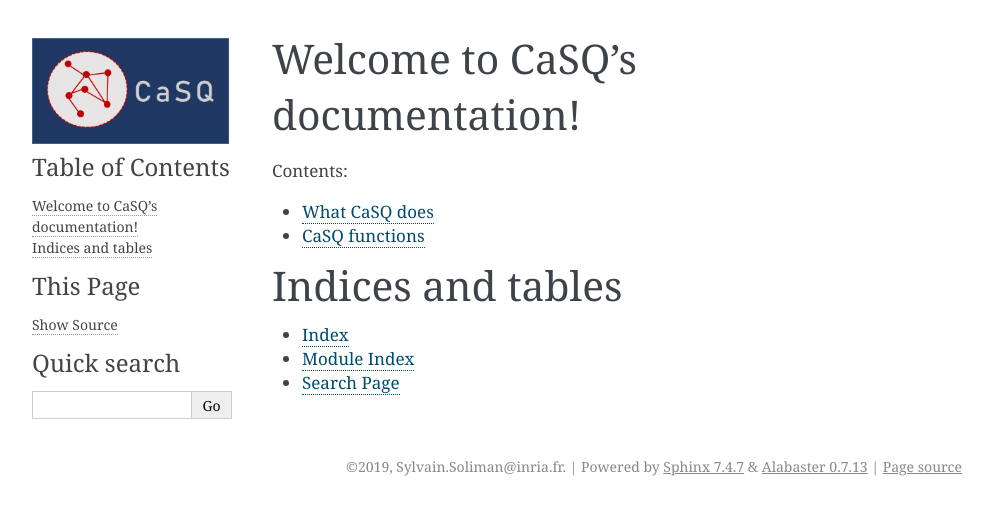
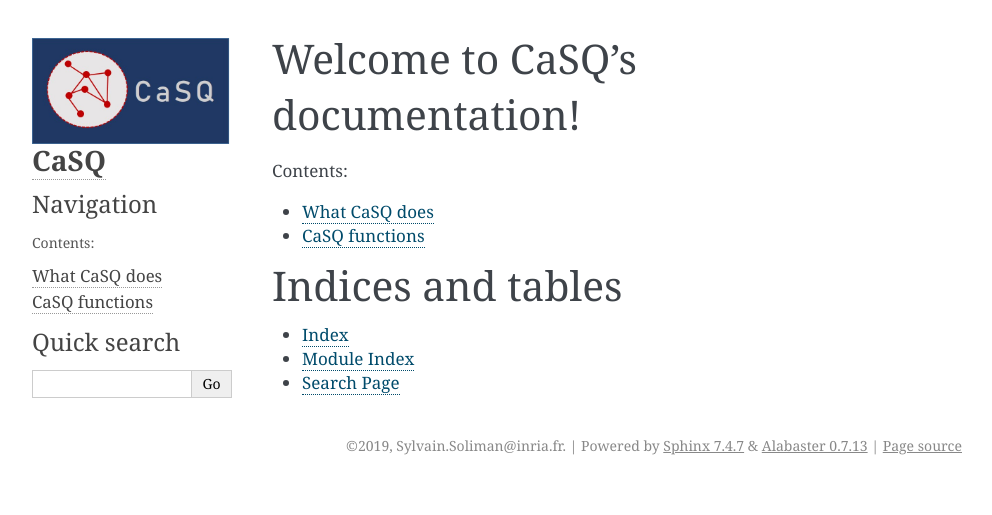
Before and after one commit to soli/casq, a Sphinx documentation site: the page built from docs/index.rst, in a window 1280 px wide. Shown: the top 515 px of the page, without its empty margins (148-1140 px from the left). Built offline with Sphinx 7.4.7, drawn with Linux system fonts in a browser that asks for light colours.

Commit message:
manifest

```diff
--- a/docs/conf.py
+++ b/docs/conf.py
@@ -57,6 +57,16 @@
 
 html_logo = 'CaSQ_logo.jpg'
 
+html_sidebars = {
+    '**': [
+        'about.html',
+        'navigation.html',
+        'relations.html',
+        'searchbox.html',
+        # 'donate.html',
+    ]
+}
+
 # Add any paths that contain custom static files (such as style sheets) here,
 # relative to this directory. They are copied after the builtin static files,
 # so a file named "default.css" will overwrite the builtin "default.css".
```
Also changed, not shown: 1 other file.
